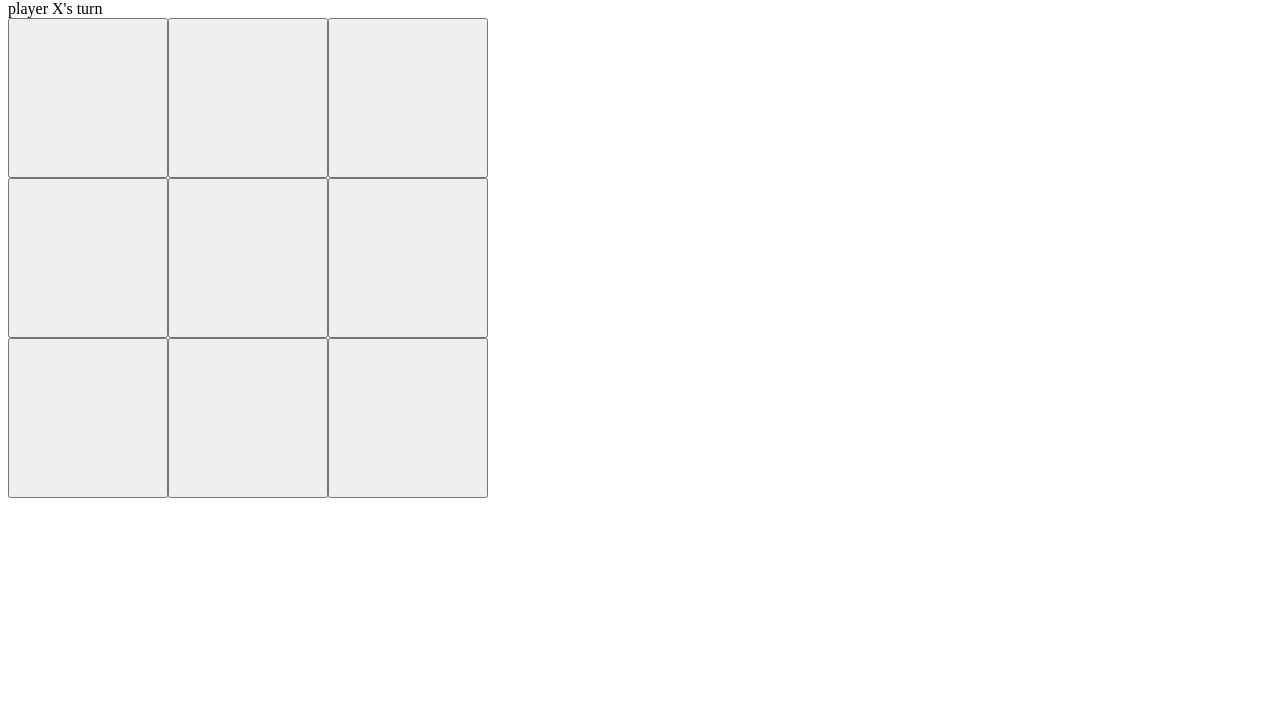
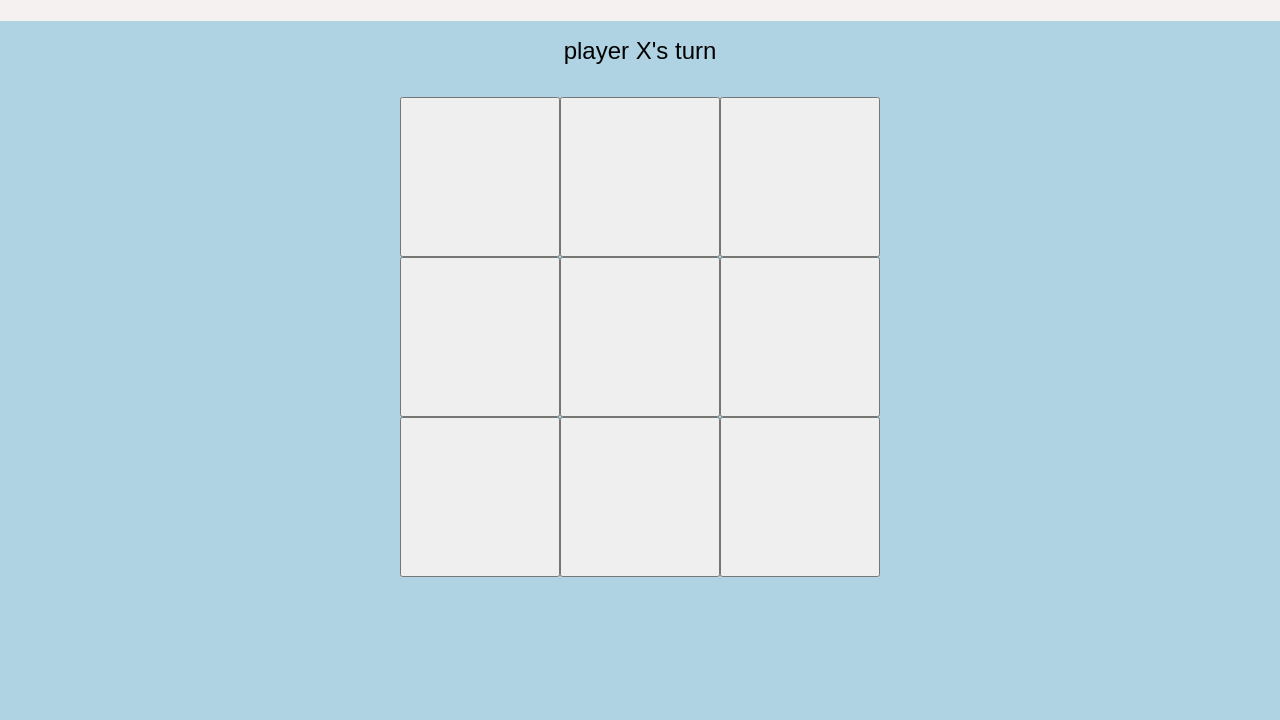
Before and after one commit to KrunalDarekar/tic-tac-toe, a website: page index.html in a window 1280 px wide. Shown: the part 80-800 px from the top of the page. Drawn offline with Linux system fonts and the light colour scheme.

Commit message:
Style everything

```diff
--- a/script.js
+++ b/script.js
@@ -99,6 +99,7 @@ const displayController = (() => {
             const cellButton = document.createElement("button");
             cellButton.innerHTML = `${board[index]}`
             cellButton.classList.add("cell");
+            if (board[index]) cellButton.classList.add(`${board[index]}`);
             cellButton.dataset.index = index;
             boardContainer.appendChild(cellButton);
             index += 1;
--- a/style.css
+++ b/style.css
@@ -1,6 +1,47 @@
+* {
+    font-family: sans-serif;
+    padding: 0;
+    margin: 0;
+}
+
+body {
+    background-color: #AFD3E2;
+}
+
 .container {
     display: grid;
     grid-template-columns: repeat(3, 1fr);
-    max-width: 30rem;
+    min-width: 30rem;
     min-height: 30rem;
+    margin: 1rem;
 }
+
+header {
+    text-align: center;
+    background-color: #F6F1F1;
+    padding: 2rem;
+    color: #146C94;
+}
+
+.main {
+    display: flex;
+    flex-direction: column;
+    align-items: center;
+}
+
+.top-message {
+    margin: 1rem;
+    font-size: 1.5rem;
+}
+
+.container > button {
+    font-size: 2rem;
+}
+
+.X {
+    color: rgb(243, 76, 76);
+}
+
+.O {
+    color: #146C94
+}
```
